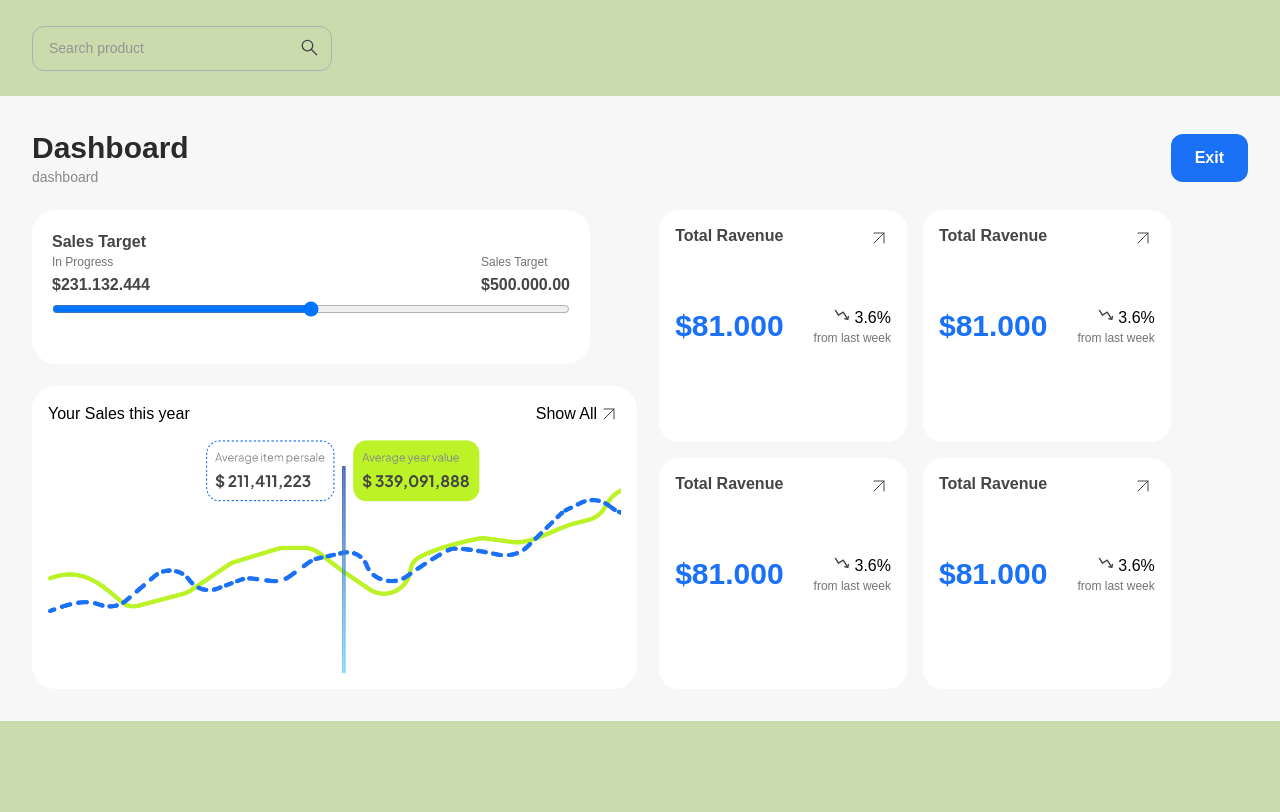
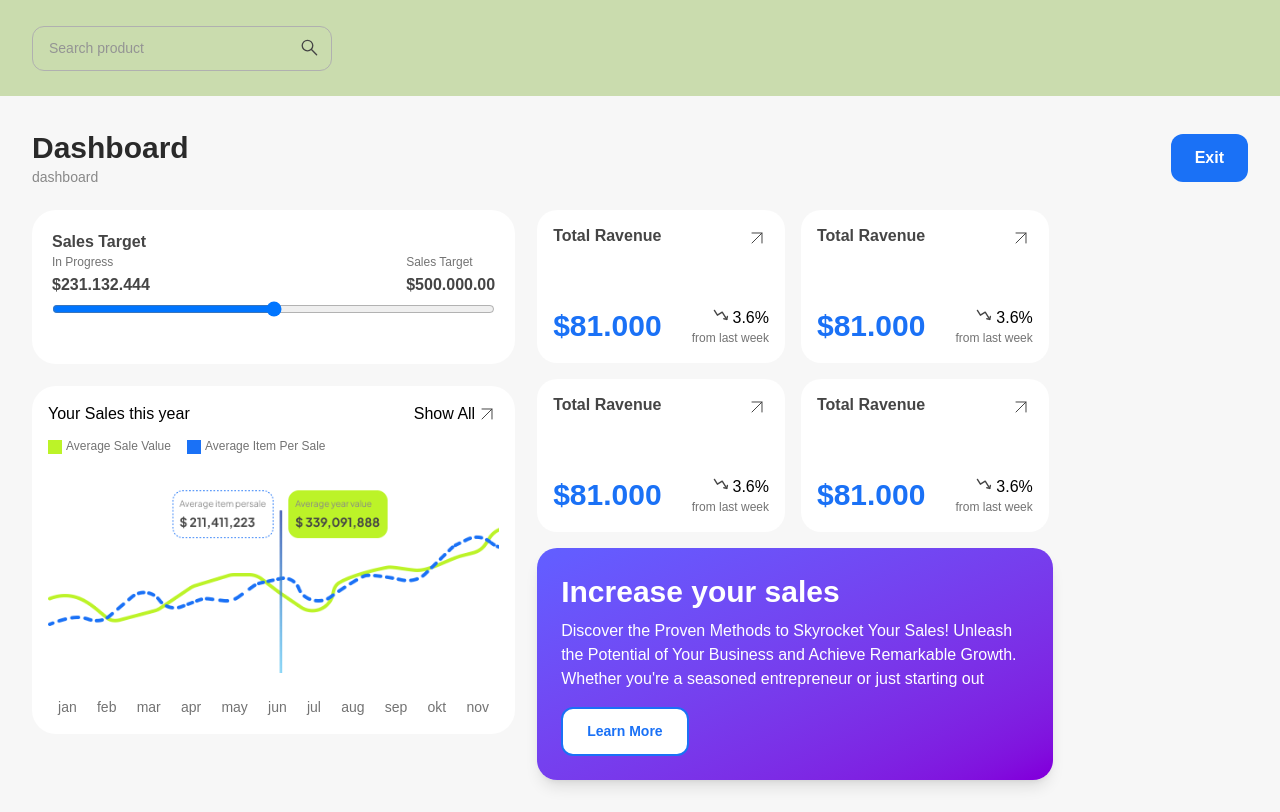
Before and after one commit to EugeneLevkovych/ts-culters, a React (Vite) app: page /dashboard in a window 1280 px wide. Built offline with nearby package versions, Linux system fonts and the light colour scheme; sample sign-in values are in the browser's storage.

Commit message:
add sales

```diff
--- /dev/null
+++ b/src/components/IncreaseYourSales.tsx
@@ -0,0 +1,18 @@
+const IncreaseYourSales = () => {
+  return (
+    <div className="max-w-129 rounded-[20px] bg-gradient-to-br from-indigo-500 to-purple-700 text-white shadow-lg p-6">
+      <h4 className="font-semibold text-3xl leading-[1.3] mb-2">
+        Increase your sales
+      </h4>
+      <p className="mb-4">
+        Discover the Proven Methods to Skyrocket Your Sales! Unleash the
+        Potential of Your Business and Achieve Remarkable Growth. Whether you're
+        a seasoned entrepreneur or just starting out
+      </p>
+      <button className="border-2 border-blue2 rounded-xl font-semibold text-sm leading-[1.5] text-blue2 bg-white px-6 py-3">
+        Learn More
+      </button>
+    </div>
+  );
+};
+export default IncreaseYourSales;
--- a/src/components/YourSales.tsx
+++ b/src/components/YourSales.tsx
@@ -3,7 +3,7 @@ import chartImg from "../assets/chart.png";
 const YourSales = () => {
   return (
     <div className="p-4 bg-white rounded-3xl">
-      <div className="flex justify-between">
+      <div className="flex justify-between mb-3">
         <h5>Your Sales this year</h5>
         <div className="flex">
           <p>Show All</p>
@@ -12,7 +12,30 @@ const YourSales = () => {
           </svg>
         </div>
       </div>
-      <img src={chartImg} alt="" />
+      <div className="flex gap-4 text-xs leading-[1.4] text-grey2 mb-6">
+        <div className="flex items-center gap-1">
+          <div className="size-3.5 bg-lime-green"></div>
+          <p>Average Sale Value</p>
+        </div>
+        <div className="flex items-center gap-1">
+          <div className="size-3.5 bg-blue2"></div>
+          <p>Average Item Per Sale</p>
+        </div>
+      </div>
+      <img className="mb-6" src={chartImg} alt="chart" />
+      <ul className="flex justify-around text-sm leading-[1.5] text-grey2">
+        <li>jan</li>
+        <li>feb</li>
+        <li>mar</li>
+        <li>apr</li>
+        <li>may</li>
+        <li>jun</li>
+        <li>jul</li>
+        <li>aug</li>
+        <li>sep</li>
+        <li>okt</li>
+        <li>nov</li>
+      </ul>
     </div>
   );
 };
--- a/src/index.css
+++ b/src/index.css
@@ -43,6 +43,7 @@ body {
   --color-grey8: #f7f7f7;
   --color-grey9: #2a2a2a;
   --color-grey10: #888;
+  --color-lime-green: #bcf328;
 }
 
 @utility form-text {
--- a/src/pages/DashboardPage.tsx
+++ b/src/pages/DashboardPage.tsx
@@ -3,6 +3,7 @@ import Header from "../components/Header";
 import Total from "../components/Total";
 import SalesTarget from "../components/SalesTarget";
 import YourSales from "../components/YourSales";
+import IncreaseYourSales from "../components/IncreaseYourSales";
 
 const DashboardPage = () => {
   const navigate = useNavigate();
@@ -41,6 +42,7 @@ const DashboardPage = () => {
             <Total />
             <Total />
             <Total />
+            <IncreaseYourSales />
           </div>
         </div>
       </div>
```
